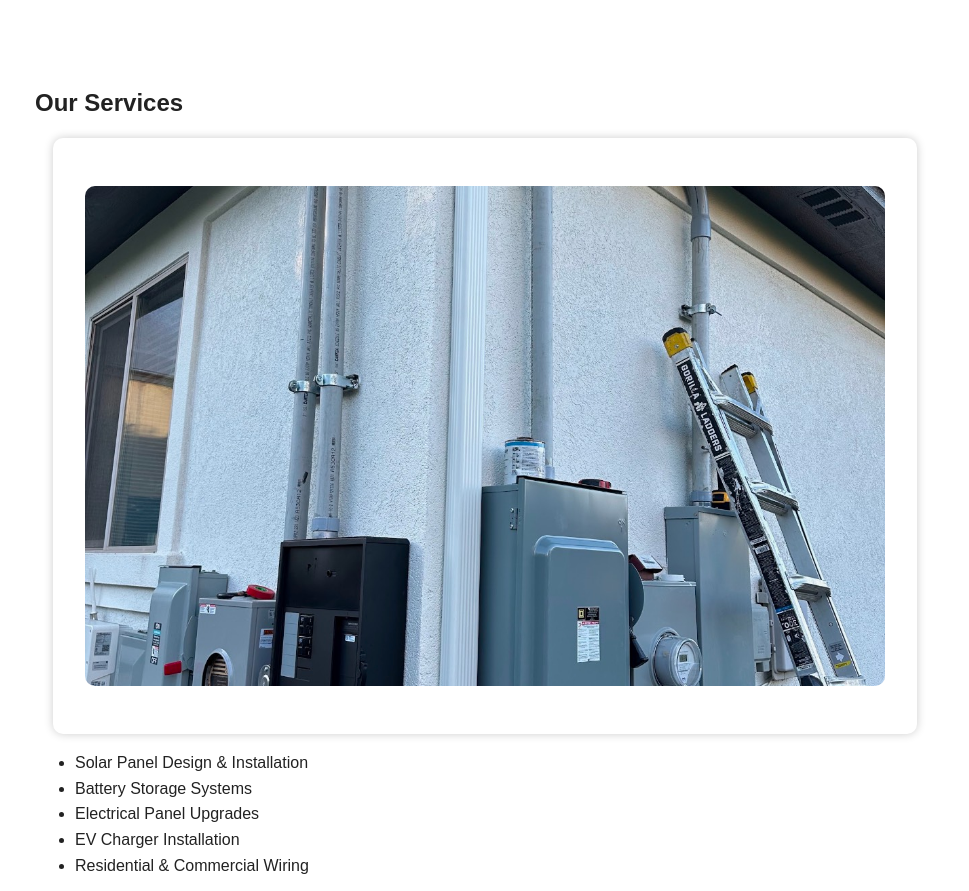
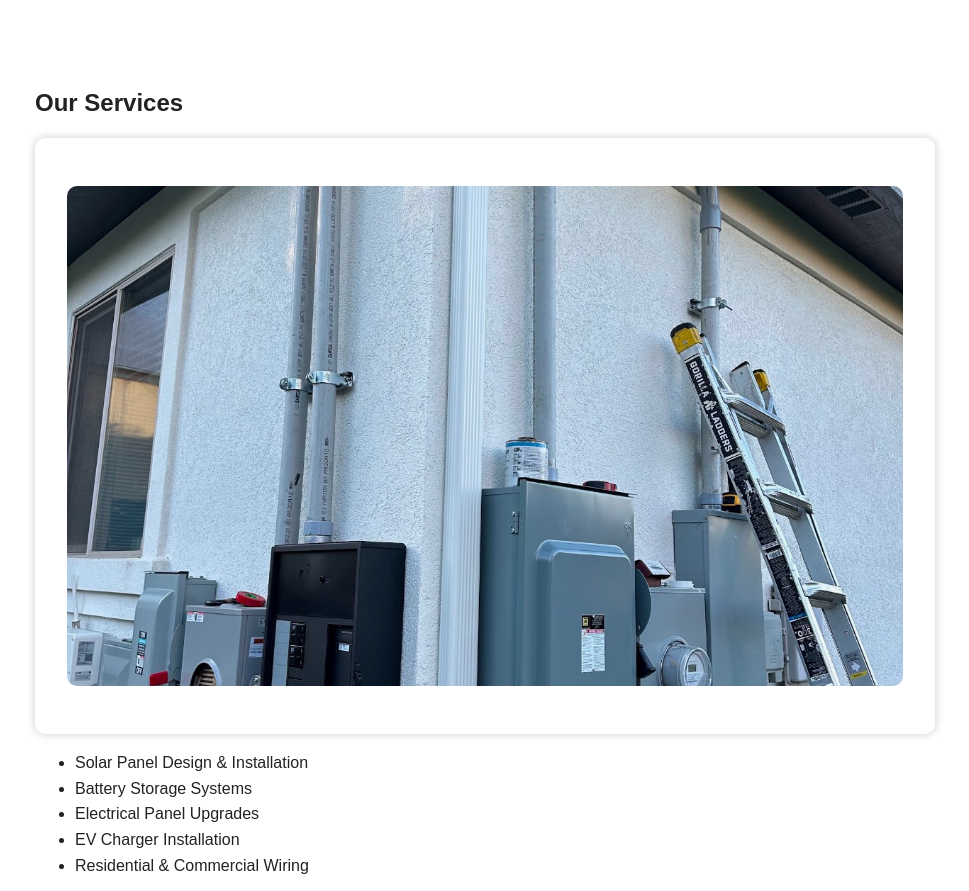
Before and after one commit to Keoni270/light-it-up1, a plain HTML site: page index.html in a window 1280 px wide. Shown: the part 860-1751 px from the top of the page, without its empty margins (155-1124 px from the left). Drawn offline with Linux system fonts and the light colour scheme.

Commit message:
Update index.html

```diff
--- a/index.html
+++ b/index.html
@@ -74,7 +74,7 @@
     }
 /* === Slideshow styles === */
 .slideshow-container {
-  max-width: 800px;     /* Adjust this to control width */
+  max-width: 850px;     /* Adjust this to control width */
   height: 500px;         /* Adjust height as needed */
   position: relative;
   margin: auto;
```
